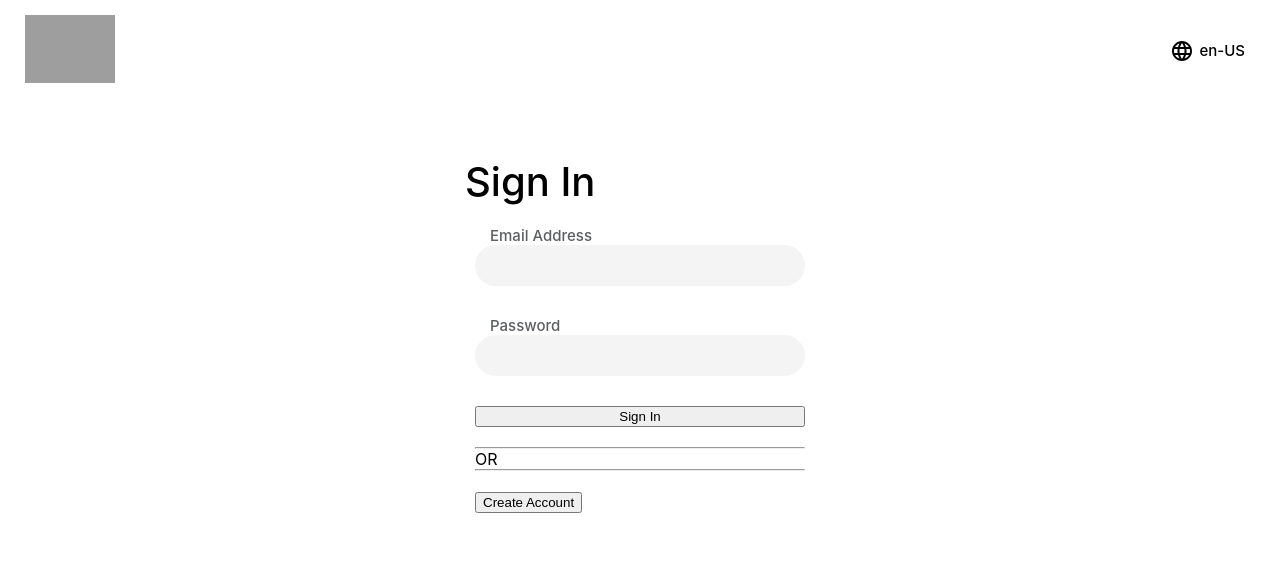
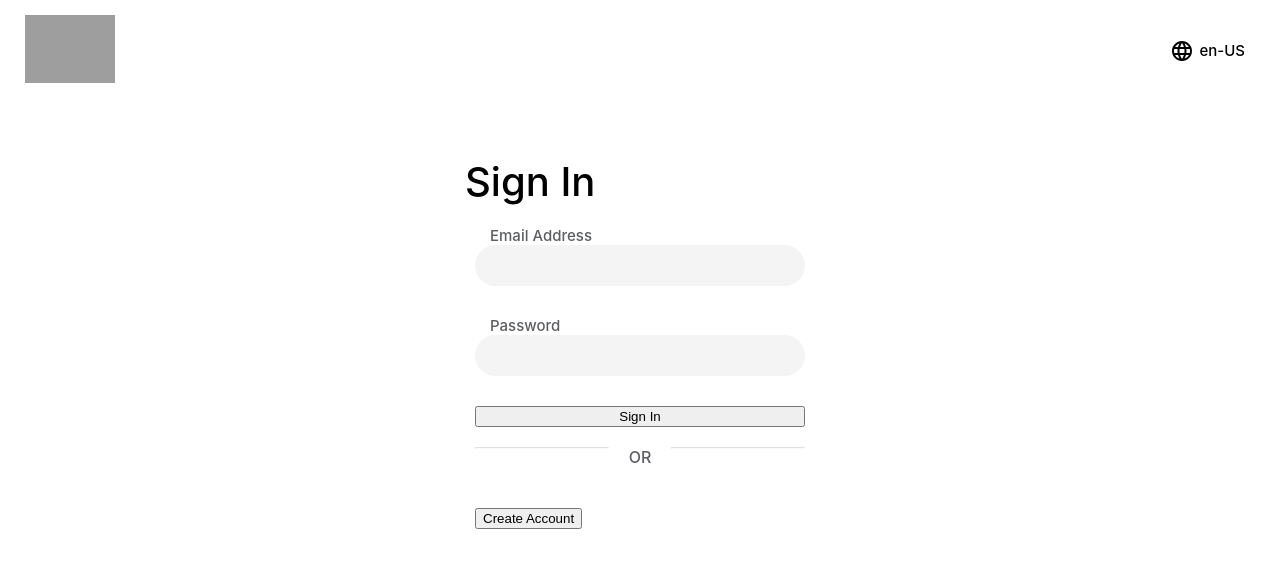
Before and after one commit to agalloch88/TeslaSite, a React (Create React App) app: page /login in a window 1280 px wide. Shown: the top 568 px of the page. Built offline with nearby package versions, Linux system fonts and the light colour scheme; grey boxes are pictures that could not be loaded.

Commit message:
style login divider hr's

```diff
--- a/src/ButtonSecondary.jsx
+++ b/src/ButtonSecondary.jsx
@@ -1,8 +1,8 @@
 import React from 'react';
 import './ButtonSecondary.css';
 
-function ButtonSecondary() {
-  return <button>Create Account</button>;
+function ButtonSecondary({name, type, onClick}) {
+  return <button className="buttonSecondary">{name}</button>;
 }
 
 export default ButtonSecondary;
--- a/src/Login.css
+++ b/src/Login.css
@@ -82,6 +82,19 @@
   transition: all 0.2s;
 }
 
-.login__form > button {
+.login__divider {
+    display: flex;
+    justify-content: space-between;
+    margin-bottom: 20px;
+}
 
+.login__divider > hr {
+    height: 0;
+    opacity: 0.3;
+    width: 40%;
 }
+
+.login__divider > span {
+    color: #5c5e62;
+    font-weight: 500;
+}
```
